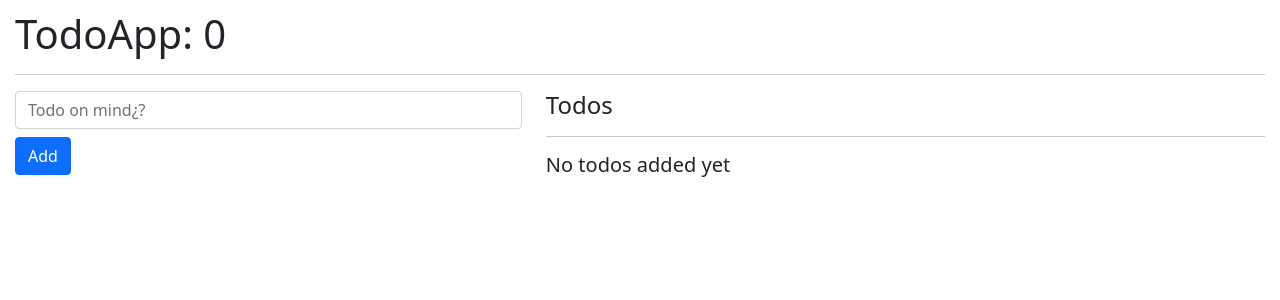
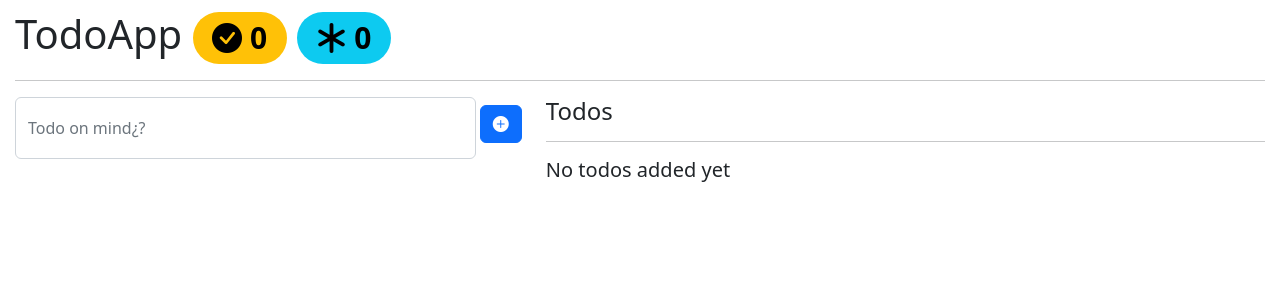
Before and after one commit to iRaxcoder/todoApp-reducer, a React (Vite) app: page / in a window 1280 px wide. Shown: the top 300 px of the page. Built offline with nearby package versions, Linux system fonts and the light colour scheme.

Commit message:
feat: add sticky menu and icons

```diff
--- a/index.html
+++ b/index.html
@@ -6,16 +6,17 @@
   <link rel="icon" type="image" href="/to-do.png" />
   <meta name="viewport" content="width=device-width, initial-scale=1.0" />
   <title>Basic Todo App</title>
-  <link href="https://cdn.jsdelivr.net/npm/bootstrap@5.0.2/dist/css/bootstrap.min.css" rel="stylesheet"
-    integrity="sha384-EVSTQN3/azprG1Anm3QDgpJLIm9Nao0Yz1ztcQTwFspd3yD65VohhpuuCOmLASjC" crossorigin="anonymous">
+  <link href="https://cdn.jsdelivr.net/npm/bootstrap@5.2.1/dist/css/bootstrap.min.css" rel="stylesheet"
+    integrity="sha384-iYQeCzEYFbKjA/T2uDLTpkwGzCiq6soy8tYaI1GyVh/UjpbCx/TYkiZhlZB6+fzT" crossorigin="anonymous">
+  <link rel="stylesheet" href="https://cdn.jsdelivr.net/npm/bootstrap-icons@1.9.1/font/bootstrap-icons.css">
 </head>
 
 <body>
   <div id="root"></div>
   <script type="module" src="/src/main.jsx"></script>
 
-  <script src="https://cdn.jsdelivr.net/npm/bootstrap@5.0.2/dist/js/bootstrap.bundle.min.js"
-    integrity="sha384-MrcW6ZMFYlzcLA8Nl+NtUVF0sA7MsXsP1UyJoMp4YLEuNSfAP+JcXn/tWtIaxVXM"
+  <script src="https://cdn.jsdelivr.net/npm/bootstrap@5.2.1/dist/js/bootstrap.bundle.min.js"
+    integrity="sha384-u1OknCvxWvY5kfmNBILK2hRnQC3Pr17a+RTT6rIHI7NnikvbZlHgTPOOmMi466C8"
     crossorigin="anonymous"></script>
 </body>
 
--- a/src/App.jsx
+++ b/src/App.jsx
@@ -5,10 +5,23 @@ import { TodoList } from "./components/TodoList";
 import { useTodo } from "./hooks/useTodo";
 
 function App() {
-  const { todos, handleDelete, handleTodo, handleToggleTodo } = useTodo();
+  const {
+    todos,
+    handleDelete,
+    handleTodo,
+    handleToggleTodo,
+    doneTasksSize,
+    AllIsDone,
+  } = useTodo();
 
   useEffect(() => {
     localStorage.setItem("todos", JSON.stringify(todos));
+    if (AllIsDone()) {
+      window.scrollTo({
+        top: 0,
+        behavior: "smooth",
+      });
+    }
     return () => {};
   }, [todos]);
 
@@ -21,9 +34,39 @@ function App() {
 
   return (
     <div className="App">
-      <h1>TodoApp: {todos.length}</h1>
+      <div
+        className="position-sticky top-0 bg-white"
+        style={{ zIndex: "10000" }}
+      >
+        <h1>
+          TodoApp{" "}
+          {AllIsDone() ? (
+            <>
+              <span className="badge rounded-pill text-bg-success mb-2 text-center fs-5">
+                <i className="bi bi-check-circle-fill"></i>
+                {"  "}
+                Work done!
+                <i className="bi bi-fire"></i>
+                {"  "}
+              </span>{" "}
+            </>
+          ) : (
+            <>
+              <span className="badge rounded-pill text-bg-warning">
+                <i className="bi bi-check-circle-fill"></i>
+                {"  "}
+                {doneTasksSize()}
+              </span>{" "}
+              <span className="badge rounded-pill text-bg-info">
+                <i className="bi bi-asterisk"> </i>
+                {"  "}
+                {todos.length}
+              </span>{" "}
+            </>
+          )}
+        </h1>
+      </div>
       <hr />
-
       <div className="row">
         <div className="col-md-5 col-sm-7">
           <TodoAdd onNewTodo={handleTodo} />
--- a/src/components/TodoAdd.jsx
+++ b/src/components/TodoAdd.jsx
@@ -21,7 +21,10 @@ export const TodoAdd = (props) => {
 
   return (
     <>
-      <form onSubmit={onSubmit}>
+      <form
+        onSubmit={onSubmit}
+        className="d-flex gap-1 mb-2 justify-content-between"
+      >
         <input
           className="form-control"
           type="text"
@@ -30,7 +33,9 @@ export const TodoAdd = (props) => {
           name={"description"}
           onChange={onInputChange}
         />
-        <button className="mt-2 mb-3 btn btn-primary outline">Add</button>
+        <button className="mt-2 mb-3 btn btn-primary">
+          <i className="bi bi-plus-circle-fill"></i>
+        </button>
       </form>
     </>
   );
--- a/src/components/TodoItem.jsx
+++ b/src/components/TodoItem.jsx
@@ -2,22 +2,23 @@ import React from "react";
 
 export const TodoItem = ({ todo, onDeleteTodo, onToggleTodo }) => {
   return (
-    <li className="list-group-item d-flex justify-content-between">
+    <li className="list-group-item d-flex align-items-start justify-content-between ">
       <span
         style={{
           cursor: "pointer",
           WebkitTouchCallout: "none",
           WebkitUserSelect: "none",
+          maxWidth: "250px",
         }}
         onDoubleClick={() => onToggleTodo(todo.id)}
-        className={`align-self-center ${
+        className={`align-self-center text-break ${
           todo.done && "text-decoration-line-through"
         }`}
       >
         {todo.description}
       </span>
       <button className="btn btn-danger " onClick={() => onDeleteTodo(todo.id)}>
-        Delete
+        <i className="bi bi-trash-fill"></i>
       </button>
     </li>
   );
--- a/src/hooks/useTodo.js
+++ b/src/hooks/useTodo.js
@@ -35,10 +35,22 @@ export const useTodo = () => {
     };
     dispatch(action);
   };
+
+  const doneTasksSize = () => {
+    return todos.filter((todo) => todo.done === true).length;
+  };
+
+  const AllIsDone = () => {
+    if (todos.length === 0) return false;
+    return doneTasksSize() === todos.length;
+  };
+
   return {
     todos,
     handleDelete,
     handleTodo,
     handleToggleTodo,
+    doneTasksSize,
+    AllIsDone,
   };
 };
```
